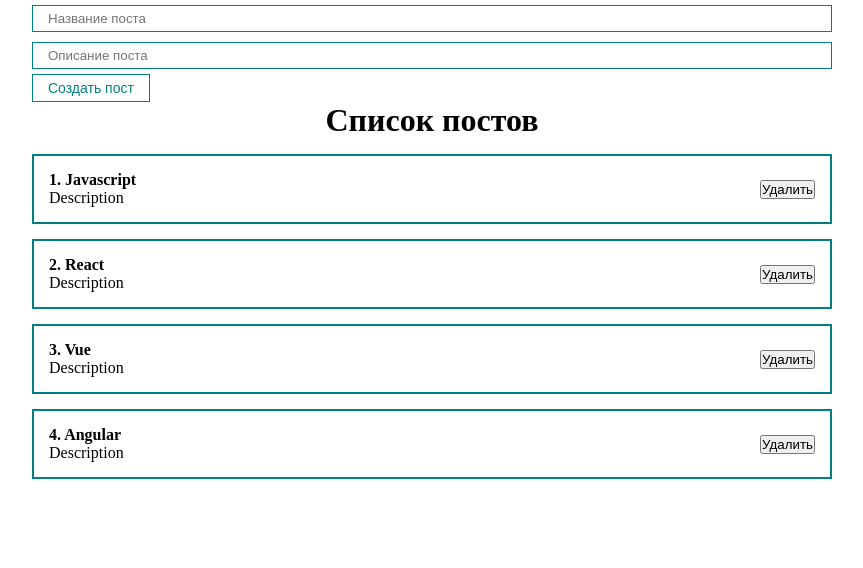
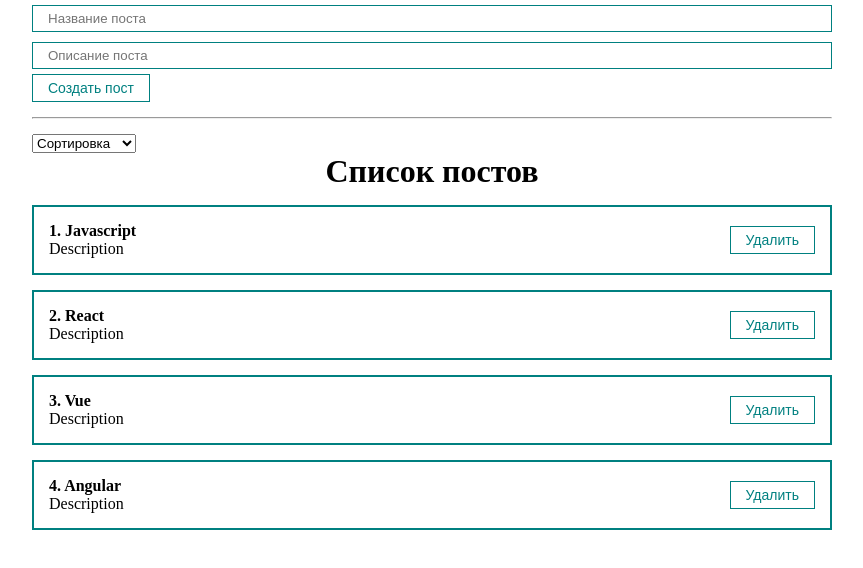
Before and after one commit to magkontrol/r-app-00, a React (Create React App) app: page / in a window 1280 px wide. Shown: the top 568 px of the page, without its empty margins (208-1071 px from the left). Built offline with nearby package versions, Linux system fonts and the light colour scheme.

Commit message:
[feat] add select sort[]

```diff
--- a/src/App.js
+++ b/src/App.js
@@ -7,6 +7,8 @@
 import PostList from "./components/PostList";
 import MyButton from "./components/UI/button/MyButton";
 import MyInput from "./components/UI/input/MyInput";
+import PostForm from "./components/PostForm";
+import MySelect from "./components/UI/select/MySelect";
 
 function App() {
   const [posts, setPosts] = useState([
@@ -15,31 +17,43 @@
     { id: 3, title: "Vue", body: "Description" },
     { id: 4, title: "Angular", body: "Description" },
   ]);
-  const [post, setPost] = useState({ title: "", body: "" });
 
-  const addNewPost = (e) => {
-    e.preventDefault();
-    setPosts([...posts, { ...post, id: Date.now() }]);
-    setPost({ title: "", body: "" });
+  const [selectedSort, setSelectedSort] = useState("");
+
+  const createPost = (newPost) => {
+    setPosts([...posts, newPost]);
+  };
+
+  const removePost = (post) => {
+    setPosts(posts.filter((p) => p.id !== post.id));
+  };
+
+  const sortPosts = (sort) => {
+    setSelectedSort(sort);
+    setPosts([...posts].sort((a, b) => a[sort].localeCompare(b[sort])));
   };
 
   return (
     <div className="App">
-      <form>
-        <MyInput
-          onChange={(e) => setPost({ ...post, title: e.target.value })}
-          value={post.title}
-          placeholder="Название поста"
+      <PostForm create={createPost} />
+
+      <hr style={{ margin: "15px 0" }} />
+      <div>
+        <MySelect
+          value={selectedSort}
+          onChange={sortPosts}
+          defaultValue="Сортировка"
+          options={[
+            { value: "title", name: "По названию" },
+            { value: "body", name: "По описанию" },
+          ]}
         />
-        <MyInput
-          onChange={(e) => setPost({ ...post, body: e.target.value })}
-          value={post.body}
-          placeholder="Описание поста"
-        />
-        <MyButton onClick={addNewPost}>Создать пост</MyButton>
-      </form>
-
-      <PostList posts={posts} title={"Список постов"} />
+      </div>
+      {posts.length ? (
+        <PostList remove={removePost} posts={posts} title={"Список постов"} />
+      ) : (
+        <h1 style={{ textAlign: "center" }}>Посты не были найдены</h1>
+      )}
     </div>
   );
 }
--- /dev/null
+++ b/src/components/PostForm.jsx
@@ -0,0 +1,36 @@
+import React, { useState } from "react";
+
+import MyButton from "./UI/button/MyButton";
+import MyInput from "./UI/input/MyInput";
+
+const PostForm = ({ create }) => {
+  const [post, setPost] = useState({ title: "", body: "" });
+
+  const addNewPost = (e) => {
+    e.preventDefault();
+    const newPost = {
+      ...post,
+      id: Date.now(),
+    };
+    create(newPost);
+    setPost({ title: "", body: "" });
+  };
+
+  return (
+    <form>
+      <MyInput
+        onChange={(e) => setPost({ ...post, title: e.target.value })}
+        value={post.title}
+        placeholder="Название поста"
+      />
+      <MyInput
+        onChange={(e) => setPost({ ...post, body: e.target.value })}
+        value={post.body}
+        placeholder="Описание поста"
+      />
+      <MyButton onClick={addNewPost}>Создать пост</MyButton>
+    </form>
+  );
+};
+
+export default PostForm;
--- a/src/components/PostItem.jsx
+++ b/src/components/PostItem.jsx
@@ -1,4 +1,5 @@
 import React from "react";
+import MyButton from "./UI/button/MyButton";
 
 function PostItem(props) {
   return (
@@ -10,7 +11,7 @@
         <div>{props.post.body}</div>
       </div>
       <div className="post__btns">
-        <button>Удалить</button>
+        <MyButton onClick={() => props.remove(props.post)}>Удалить</MyButton>
       </div>
     </div>
   );
--- a/src/components/PostList.jsx
+++ b/src/components/PostList.jsx
@@ -2,12 +2,17 @@
 
 import PostItem from "./PostItem";
 
-function PostList({ posts, title }) {
+function PostList({ posts, title, remove }) {
   return (
     <div>
       <h1 style={{ textAlign: "center" }}>{title}</h1>
       {posts.map((post, index) => (
-        <PostItem number={index + 1} post={post} key={post.id} />
+        <PostItem
+          remove={remove}
+          number={index + 1}
+          post={post}
+          key={post.id}
+        />
       ))}
     </div>
   );
--- /dev/null
+++ b/src/components/UI/select/MySelect.jsx
@@ -0,0 +1,18 @@
+import React, { useState } from "react";
+
+const MySelect = ({ options, defaultValue, value, onChange }) => {
+  return (
+    <select value={value} onChange={(event) => onChange(event.target.value)}>
+      <option disabled value="">
+        {defaultValue}
+      </option>
+      {options.map((option) => (
+        <option key={option.value} value={option.value}>
+          {option.name}
+        </option>
+      ))}
+    </select>
+  );
+};
+
+export default MySelect;
--- /dev/null
+++ b/src/components/UI/select/MySelect.module.scss
@@ -0,0 +1,2 @@
+.MySelect {
+}
```
